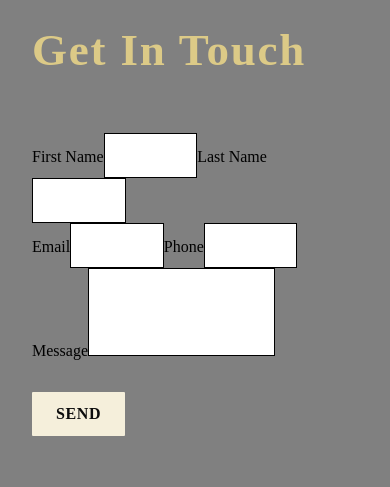
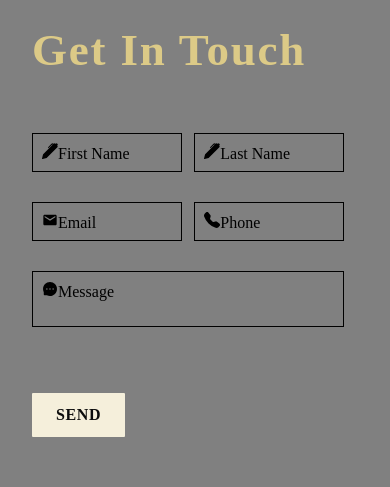
Before and after one commit to Ewelajna14/bb_construction_website, a React (Create React App) app: page / in a window 390 px wide. Shown: the part 2740-3227 px from the top of the page. Built offline with nearby package versions, Linux system fonts and the light colour scheme; a web font is replaced by a local one.

Commit message:
responsive form

```diff
--- a/src/Components/Form.css
+++ b/src/Components/Form.css
@@ -1,17 +1,64 @@
 .contact_form_container{
-width: 100vw;
+    width: 100vw;
+    display: flex;
 }
 
-form.contact_form {
+.contact_form_container form {
     width: 80%;
 }
 
-form.contact_form label {
+.input-group{
+    margin-bottom: 30px;
+    position: relative;
+}
+
+input, textarea{
+    width: 100%;
+    padding: 10px;
+    outline: 0;
+    border:  1px solid black;
+    background: transparent;
+    font-size: 15px;
+    resize:none;
+}
+
+label{
+    height: 100%;
+    position: absolute;
+    left: 0;
+    top: 0;
+    padding: 10px;
+    color: black;
+    transition: 0.2s;
+}
+
+input:focus~label,
+input:valid~label{
+    top: -35px;
+    font-size: 14px;
 
 }
 
-form.contact_form input {
-    width: 30%;
+textarea:focus~label,
+textarea:valid~label{
+    top: -35px;
+    font-size: 14px;
+
+}
+
+.row{
+    display: flex;
+    align-items: center;
+    justify-content: space-between;
+}
+
+.row .input-group{
+    flex-basis: 48%;
+}
+
+
+
+/*form.contact_form input {
     padding: 10px;
     outline: 0;
     border: 1px solid;
@@ -25,4 +72,4 @@
     border: 1px solid;
     font-size: 20px;
     resize:none;
-}
+}*/
--- a/src/Components/Form.js
+++ b/src/Components/Form.js
@@ -2,6 +2,9 @@
 import { useState } from 'react';
 import SubHeading from './SubHeading';
 import './Form.css'
+import {BsPenFill, BsFillTelephoneFill} from 'react-icons/bs'
+import {MdEmail} from 'react-icons/md'
+import {AiFillMessage} from 'react-icons/ai'
 
 export default function Form() {
 
@@ -17,24 +20,42 @@
             <div className="app__wrapper_info">
             <SubHeading title="Contact" />
             <h1 className="headtext__cormorant" style={{ marginBottom: '3rem' }}>Get in Touch</h1>
-            <div  /*"app__wrapper-content*/>
+
             <div className='contact_form_container'>
-                <form className='contact_form'>
-                  <label>First Name</label>
-                  <input type="text" value={fname} onChange={(event)=>setfName(event.target.value)}></input>
-                  <label>Last Name</label>
-                  <input type="text" value={lname} onChange={(event)=>setlName(event.target.value)}></input><br></br>
-                  <label>Email</label>
-                  <input type="email" value={email} onChange={(event)=>setEmail(event.target.value)}></input>
-                  <label>Phone</label>
-                  <input type="tel"  pattern="[0-9]{3}-[0-9]{3}-[0-9]{4}" value={phone} onChange={(event)=>setPhone(event.target.event)}></input><br></br>
-                  <label>Message</label>
-                  <textarea value={message} onChange={(event)=>setMessage(event.target.value)}></textarea><br></br>
+                <form>
+                  <div className="row">
+
+                  <div className="input-group">
+                  <input type="text" value={fname} onChange={(event)=>setfName(event.target.value)} required></input>
+                  <label><BsPenFill/>First Name</label>
+                  </div>
+                  <div className="input-group">
+                  <input type="text" value={lname} onChange={(event)=>setlName(event.target.value)} required></input>
+                  <label><BsPenFill/>Last Name</label>
+                  </div>
+
+                  </div>
+                  <div className="row">
+                  <div className="input-group">
+                  <input type="email" value={email} onChange={(event)=>setEmail(event.target.value)} required></input>
+                  <label><MdEmail/>Email</label>
+                  </div>
+                  <div className="input-group">
+                  <input type="tel"  pattern="[0-9]{3}-[0-9]{3}-[0-9]{4}" value={phone} onChange={(event)=>setPhone(event.target.event)} required></input>
+                  <label><BsFillTelephoneFill/>Phone</label>
+                  </div>
+
+                  </div>
+
+                  <div className="input-group">
+                  <textarea value={message} onChange={(event)=>setMessage(event.target.value)} required></textarea>
+                  <label><AiFillMessage/>Message</label>
+                  </div>
 
                   <button type="submit" className="custom__button" style={{ marginTop: '2rem' }}>SEND</button>
                 </form>
                 </div>
-        </div>
+
     </div>
 
     <div className="app__wrapper_img">
--- a/src/Components/Gallery.js
+++ b/src/Components/Gallery.js
@@ -23,7 +23,7 @@
     }
   };
     return (
-        <div className="app__gallery flex__center">
+        <div className="app__gallery flex__center" id="services">
         <div className="app__gallery-content">
           <SubHeading title="Instagram" />
           <h1 className="headtext__cormorant">Photo Gallery</h1>
```
